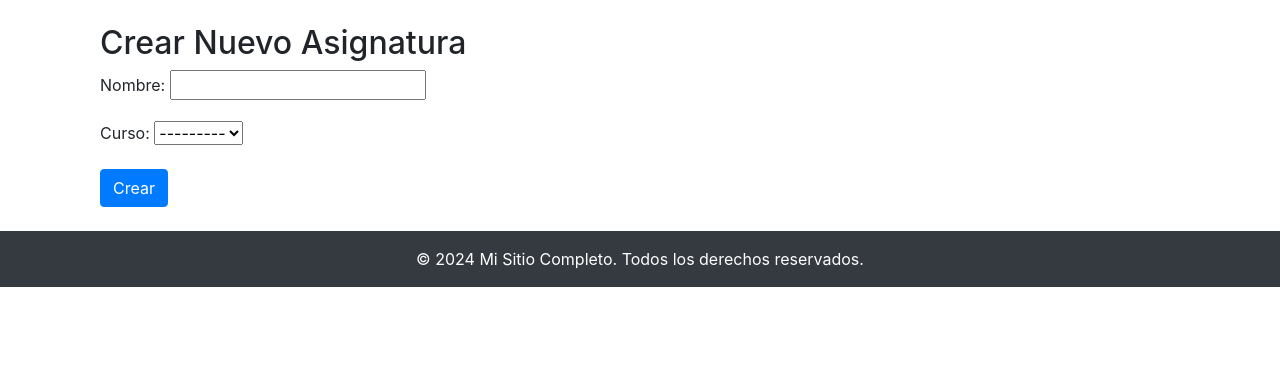
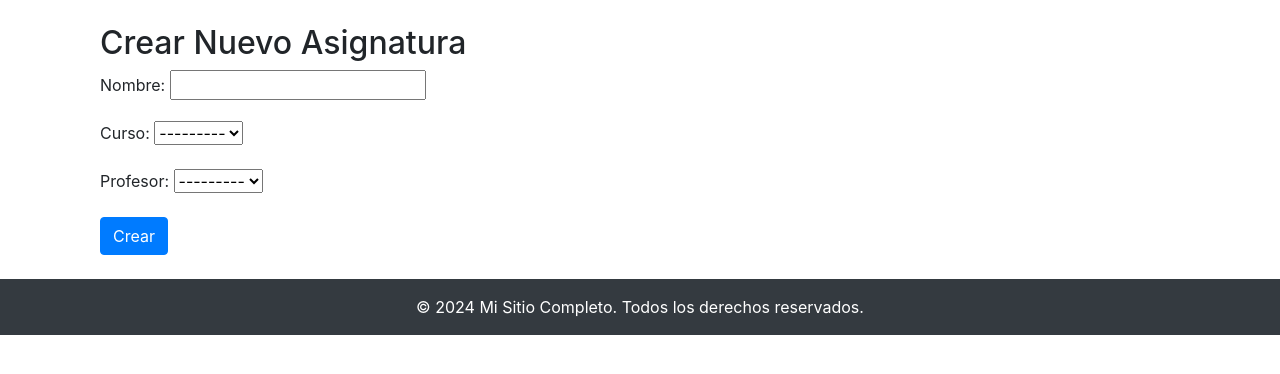
Before and after one commit to SebastianEspinozaSolis/ApprendeWeb, a Django app: template asignatura/templates/asignatura/crear_asignatura.html in a window 1280 px wide. Shown: the part 56-430 px from the top of the page. Run offline with Django 5.2, Linux system fonts and the light colour scheme; the template is opened without the code that fills it: values that come from a table or form of the project are taken from there, others are empty; some libraries are stand-ins or nearby versions.

Commit message:
profesor añadido a asignatura y vista de curso

```diff
--- a/asignatura/forms.py
+++ b/asignatura/forms.py
@@ -1,10 +1,12 @@
 from django import forms
 from .models import Asignatura
 from curso.models import Curso
+from usuarios.models import Profesor
 
 class AsignaturaForm(forms.ModelForm):
     curso = forms.ModelChoiceField(queryset=Curso.objects.all(), label='Curso')
+    profesor = forms.ModelChoiceField(queryset=Profesor.objects.all(), label='Profesor')
 
     class Meta:
         model = Asignatura
-        fields = ['nombre', 'curso']
+        fields = ['nombre', 'curso','profesor']
--- a/asignatura/models.py
+++ b/asignatura/models.py
@@ -1,10 +1,12 @@
 from django.db import models
 from django.contrib.auth.models import User
 from curso.models import Curso
+from usuarios.models import Profesor
 
 class Asignatura(models.Model):
     nombre = models.CharField(max_length=20)
     curso = models.ForeignKey(Curso,on_delete=models.CASCADE)
+    profesor = models.ForeignKey(Profesor, on_delete=models.CASCADE)
 
     def __str__(self):
         return self.nombre
--- a/asignatura/templates/asignatura/crear_asignatura.html
+++ b/asignatura/templates/asignatura/crear_asignatura.html
@@ -18,6 +18,11 @@
             {{ form.curso.errors }}
             {{ form.curso }}
         </div>
+        <div class="form-group">
+            <label for="id_profesor">Profesor:</label>
+            {{ form.profesor.errors }}
+            {{ form.profesor }}
+        </div>
         <button type="submit" class="btn btn-primary">Crear</button>
     </form>
 </div>
--- a/asignatura/templates/asignatura/detalle_asignatura.html
+++ b/asignatura/templates/asignatura/detalle_asignatura.html
@@ -8,6 +8,8 @@
         <div class="card-body">
             <h2 class="card-title">{{ asignatura.nombre }}</h2>
             <p>Curso: {{ asignatura.curso.nombre }}</p>
+            <p>Profesor: {{ asignatura.profesor.perfil.nombre }}</p>
+            <p>Correo del Profesor: {{ asignatura.profesor.perfil.user.email }}</p>
             <hr>
 
             <h5>Evaluaciones</h5>
@@ -28,6 +30,8 @@
             <hr>
             <a href="{% url 'evaluacion:crear_evaluacion' %}?asignatura_id={{ asignatura.id }}" class="btn btn-success">Añadir Evaluación</a>
             <hr>
+            <a href="{% url 'asignatura:editar_asignatura' asignatura.pk %}" class="btn btn-warning">Editar Asignatura</a>
+            <hr>
             <a href="{% url 'asignatura:lista_asignaturas_curso' curso.id %}" class="btn btn-secondary">Volver a la Lista de Asignaturas del Curso</a>
         </div>
     </div>
--- a/asignatura/templates/asignatura/editar_asignatura.html
+++ b/asignatura/templates/asignatura/editar_asignatura.html
@@ -18,6 +18,11 @@
             {{ form.curso.errors }}
             {{ form.curso }}
         </div>
+        <div class="form-group">
+            <label for="id_profesor">Profesor:</label>
+            {{ form.profesor.errors }}
+            {{ form.profesor }}
+        </div>
         <button type="submit" class="btn btn-primary">Guardar Cambios</button>
     </form>
 </div>
--- a/asignatura/views.py
+++ b/asignatura/views.py
@@ -47,7 +47,6 @@ def crear_asignatura(request, curso_id=None):
         return render(request, 'asignatura/crear_asignatura.html', {'form': form, 'curso': curso})
     else:
         return redirect('asignatura:lista_asignaturas')
-
 @login_required
 def editar_asignatura(request, pk):
     asignatura = get_object_or_404(Asignatura, pk=pk)
--- a/usuarios/models.py
+++ b/usuarios/models.py
@@ -40,3 +40,5 @@ class Alumno(models.Model):
 class Profesor(models.Model):
     perfil = models.OneToOneField(Perfil, on_delete=models.CASCADE)
     especialidad = models.CharField(max_length=100, null=True, blank=True)  # Ejemplo de campo específico
+    def __str__(self):
+        return f"nombre: {self.perfil.nombre} - rut: {self.perfil.rut} - especialidad: {self.especialidad}"
```
Also changed, not shown: curso/templates/curso/detalle_curso.html (+15 -0 lines), curso/views.py (+5 -2 lines), asignatura/migrations/0002_asignatura_profesor.py (added).
